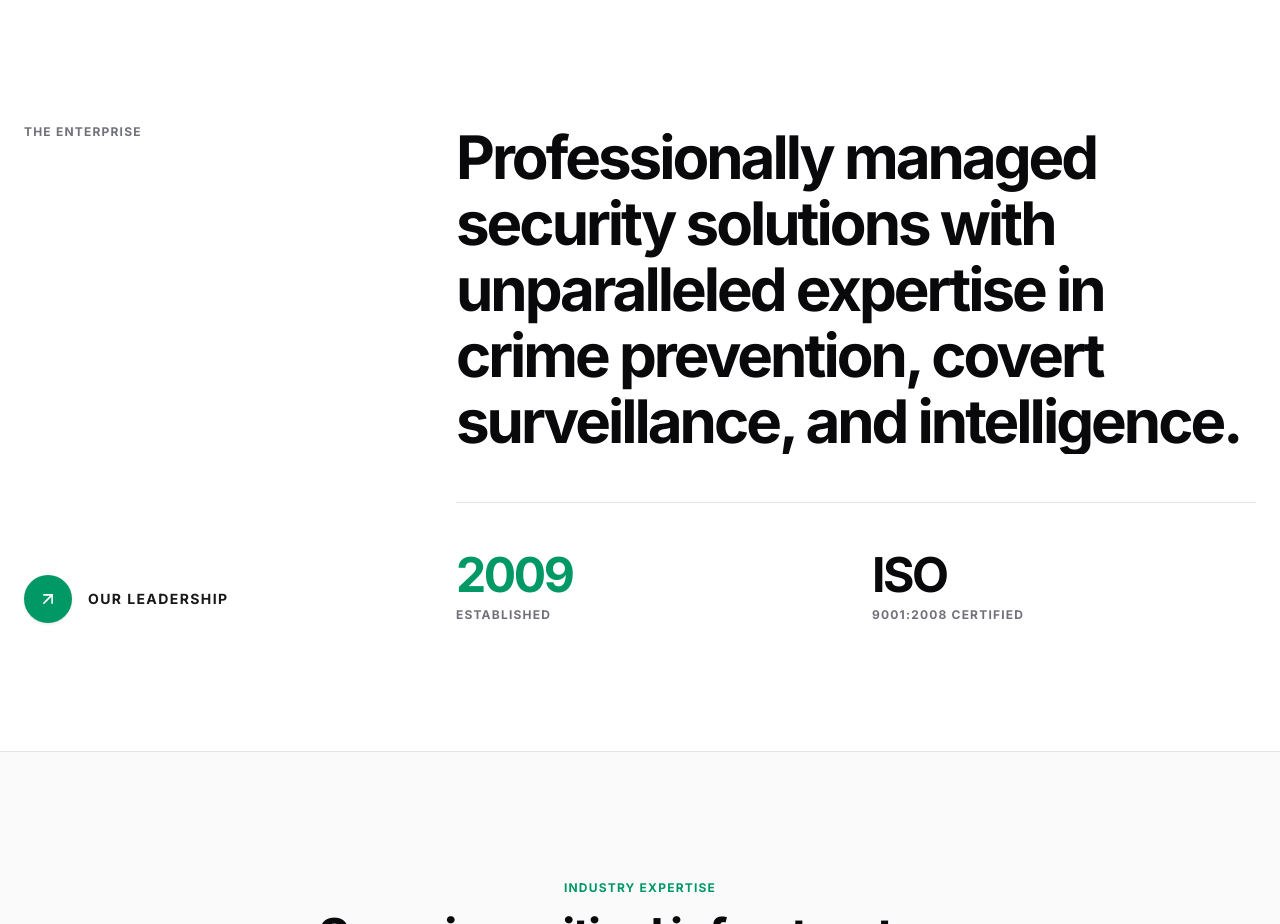
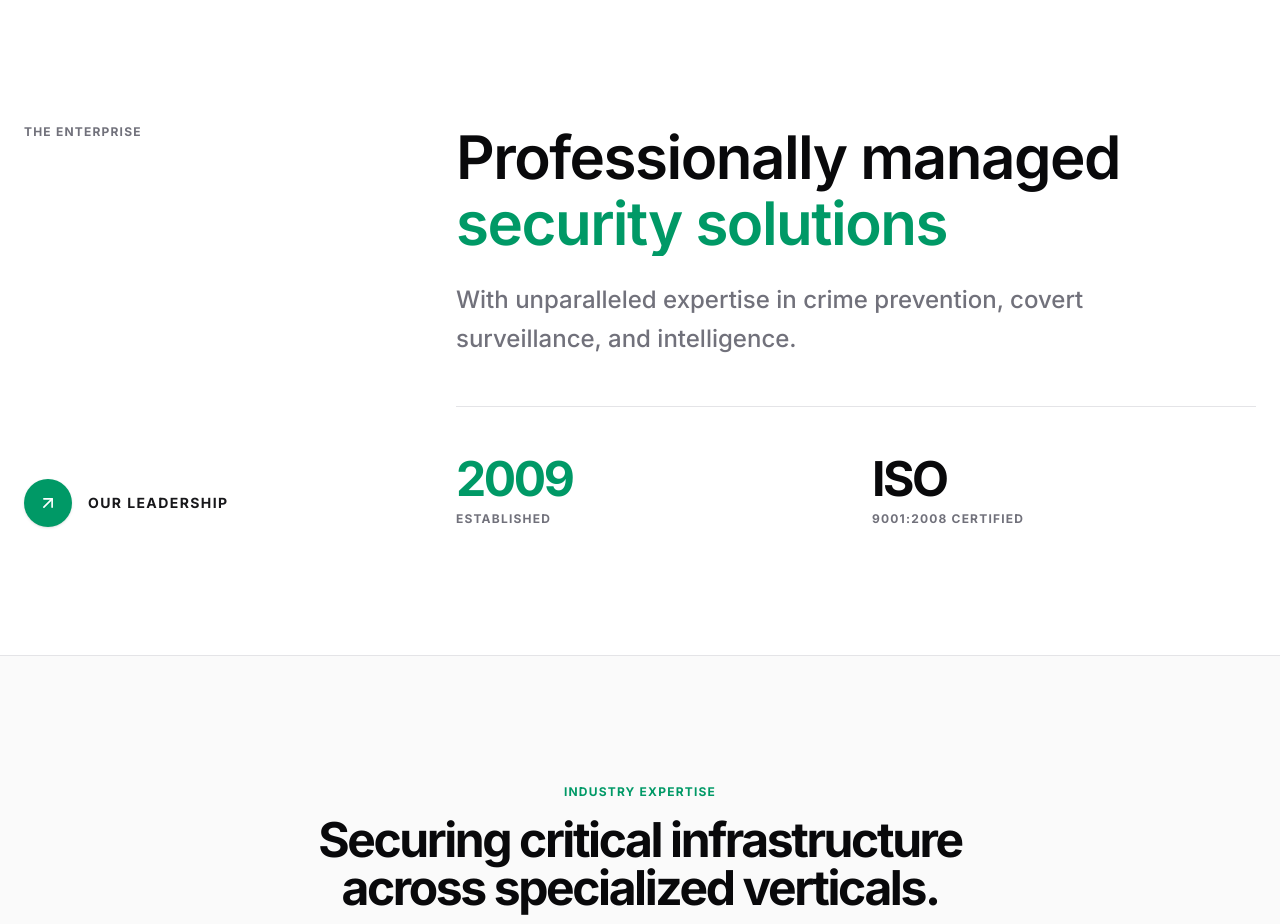
Before and after one commit to godivatech/true_waves_enterprise_website, a Next.js app: page / in a window 1280 px wide. Shown: the part 1000-1924 px from the top of the page. Built offline with nearby package versions, Linux system fonts and the light colour scheme.

Commit message:
code changes

```diff
--- a/src/app/page.tsx
+++ b/src/app/page.tsx
@@ -86,16 +86,29 @@ export default function Home() {
             </div>
 
             <div className="md:col-span-8 lg:col-span-8">
-              <div className="overflow-hidden mb-12">
+              <div className="mb-12 max-w-4xl">
+                <div className="overflow-hidden">
                   <motion.h3
                     initial={{ y: "100%" }}
                     whileInView={{ y: 0 }}
                     viewport={{ once: true, margin: "-100px" }}
                     transition={{ duration: 1, ease }}
-                  className="text-4xl md:text-5xl lg:text-6xl font-bold tracking-tighter leading-[1.1] text-zinc-950"
+                    className="text-4xl md:text-5xl lg:text-6xl font-semibold text-zinc-950 tracking-tight leading-[1.1]"
                   >
-                  Professionally managed security solutions with unparalleled expertise in crime prevention, covert surveillance, and intelligence.
+                    Professionally managed <span className="text-emerald-600">security solutions</span>
                   </motion.h3>
+                </div>
+                <div className="overflow-hidden mt-6">
+                  <motion.p
+                    initial={{ y: "100%" }}
+                    whileInView={{ y: 0 }}
+                    viewport={{ once: true, margin: "-100px" }}
+                    transition={{ duration: 1, delay: 0.1, ease }}
+                    className="text-xl md:text-2xl text-zinc-500 font-medium leading-relaxed max-w-3xl"
+                  >
+                    With unparalleled expertise in crime prevention, covert surveillance, and intelligence.
+                  </motion.p>
+                </div>
               </div>
 
               <div className="grid grid-cols-1 sm:grid-cols-2 gap-8 pt-12 border-t border-zinc-200">
```
Lines whose indentation alone changed are shown as unchanged.
